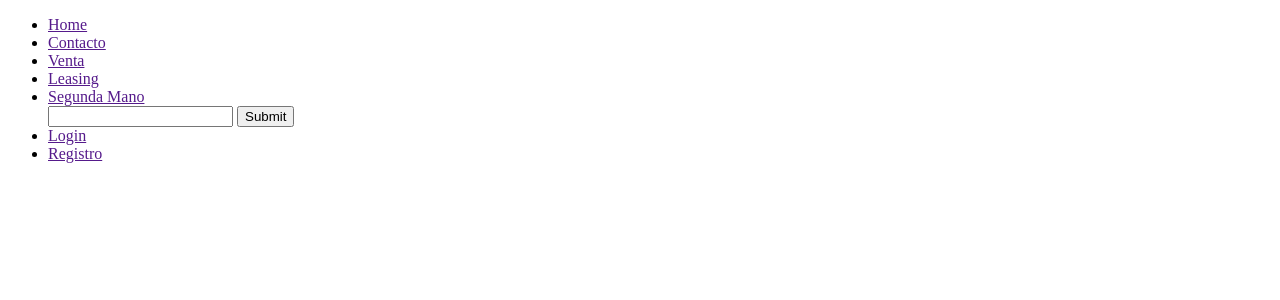
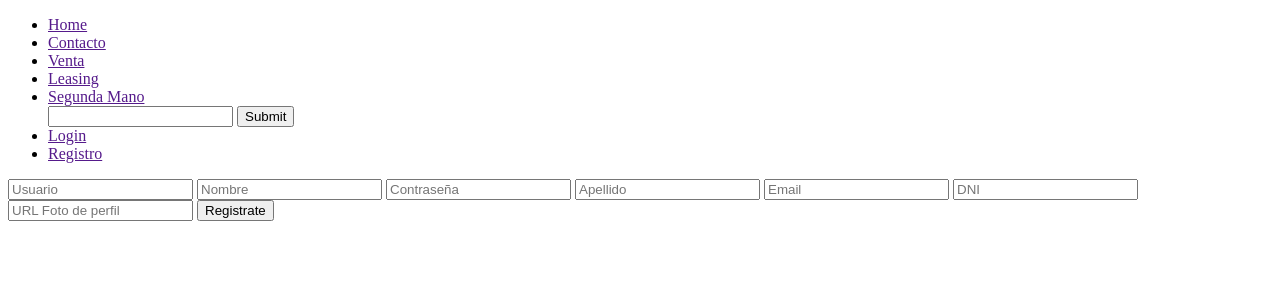
Before and after one commit to refineriaf12/ProyectoTiendaCoches, a Node server app: page / in a window 1280 px wide. Shown: the top 300 px of the page. Run offline with Node 20, Linux system fonts and the light colour scheme; some libraries are stand-ins or nearby versions.

Commit message:
creacion atomos y parciales formulario registro

```diff
--- a/views/partials/atoms/footer/chat_footer.hbs
+++ b/views/partials/atoms/footer/chat_footer.hbs
@@ -1,3 +1,3 @@
-<a href="" class="A-footerFoot__chat">
+<a href="" class="A-footerFoot__chat -bgColorOrange -borderColorRed">
     <img src="" alt="">
 </a>
--- /dev/null
+++ b/views/partials/atoms/forms/register/input_email_email.hbs
@@ -0,0 +1 @@
+<input type="email" placeholder="Email" class="A-formRegister__input" required>
--- /dev/null
+++ b/views/partials/atoms/forms/register/input_password_password.hbs
@@ -0,0 +1 @@
+<input type="password" placeholder="Contraseña" class="A-formRegister__input" required>
--- /dev/null
+++ b/views/partials/atoms/forms/register/input_submit_register.hbs
@@ -0,0 +1 @@
+<input type="submit" value="Registrate" class="A-formRegister__input">
--- /dev/null
+++ b/views/partials/atoms/forms/register/input_text_dni.hbs
@@ -0,0 +1 @@
+<input type="text" placeholder="DNI" class="A-formRegister__input" required>
--- /dev/null
+++ b/views/partials/atoms/forms/register/input_text_name.hbs
@@ -0,0 +1 @@
+<input type="text" placeholder="Nombre" class="A-formRegister__input" required>
--- /dev/null
+++ b/views/partials/atoms/forms/register/input_text_surname.hbs
@@ -0,0 +1 @@
+<input type="text" placeholder="Apellido" class="A-formRegister__input" required>
--- /dev/null
+++ b/views/partials/atoms/forms/register/input_text_username.hbs
@@ -0,0 +1 @@
+<input type="{{this.type}}" placeholder="Usuario" class="A-formRegister__input {{this.modificador}}" required>
--- /dev/null
+++ b/views/partials/atoms/forms/register/input_url_avatar.hbs
@@ -0,0 +1 @@
+<input type="url" placeholder="URL Foto de perfil" class="A-formRegister__input">
--- /dev/null
+++ b/views/partials/molecules/forms/register/form_register.hbs
@@ -0,0 +1,10 @@
+<form action="M-register__formRegister">
+    {{>atoms/forms/register/input_text_username}}
+    {{>atoms/forms/register/input_text_name}}
+    {{>atoms/forms/register/input_password_password}}
+    {{>atoms/forms/register/input_text_surname}}
+    {{>atoms/forms/register/input_email_email}}
+    {{>atoms/forms/register/input_text_dni}}
+    {{>atoms/forms/register/input_url_avatar}}
+    {{>atoms/forms/register/input_submit_register}}
+</form>
--- /dev/null
+++ b/views/partials/organims/forms/register.hbs
@@ -0,0 +1,3 @@
+<article class="O-register">
+    {{>molecules/forms/register/form_register}}
+</article>
--- a/views/templates/home.hbs
+++ b/views/templates/home.hbs
@@ -1,5 +1,5 @@
 {{>organims/nav}}
-{{!-- {{!-- <main>
+{{!-- <main>
        <section>
             {{>organims/articleSale}}
        </section>
@@ -10,4 +10,9 @@
             {{>organims/articleUsedCar}}
       </section>
 </main> --}}
+<main>
+      <section>
+            {{>organims/forms/register}}
+      </section>
+</main>
 {{organims/footer}}
```
Also changed, not shown: index.js (indentation only).
